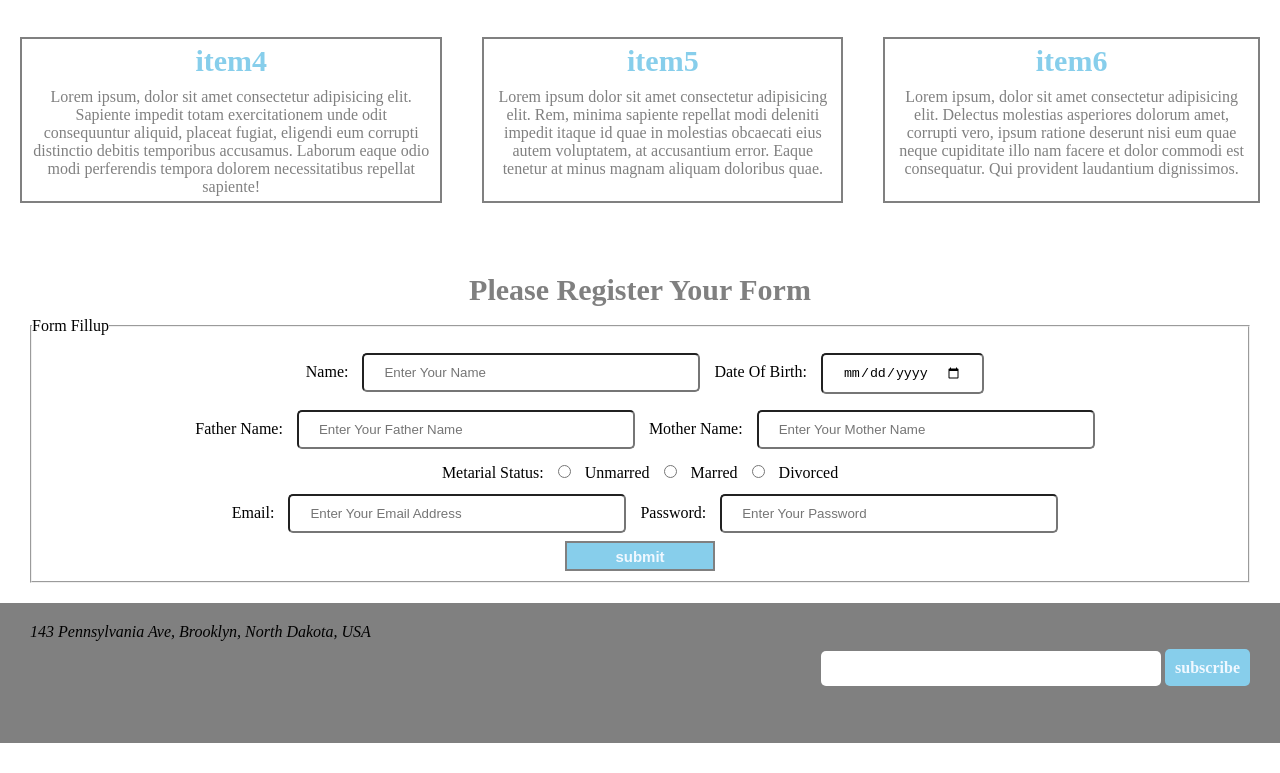
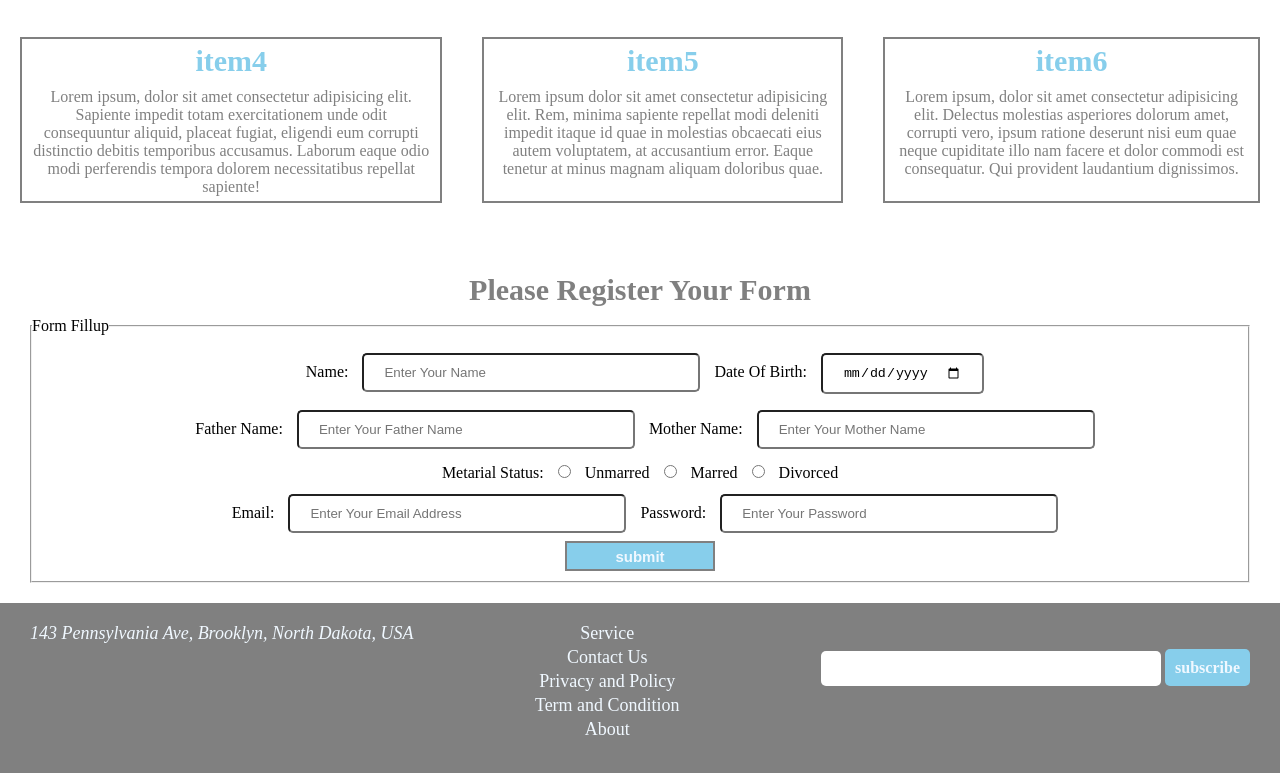
Before and after one commit to ShuvoProgram/Personal-website, a plain HTML site: page index.html in a window 1280 px wide. Shown: the part 1550-2323 px from the top of the page. Before the commit the page ends 2293 px from the top, so only its background shows below. Drawn offline with nearby package versions, Linux system fonts and the light colour scheme; no server answers.

Commit message:
added footer links

```diff
--- a/index.html
+++ b/index.html
@@ -219,6 +219,15 @@
     <div class="details">
       <address>143 Pennsylvania Ave, Brooklyn, North Dakota, USA</address>
     </div>
+    <div class="links">
+      <ul>
+        <li><a class="footer-links" href="">Service</a></li>
+        <li><a class="footer-links" href="">Contact Us</a></li>
+        <li><a class="footer-links" href="">Privacy and Policy</a></li>
+        <li><a class="footer-links" href="">Term and Condition</a></li>
+        <li><a class="footer-links" href="">About</a></li>
+      </ul>
+    </div>
     <div class="subsciption">
       <input type="email" id="email" />
       <a href="" id="s-link">subscribe</a>
--- a/style.css
+++ b/style.css
@@ -183,8 +183,12 @@ footer{
     display: flex;
     justify-content: space-between;
     padding: 20px 30px 20px 30px;
-    height: 100px;
+    height: 130px;
     background-color: var(--text-color);
+}
+.details{
+    color: aliceblue;
+    font-size: 18px;
 }
 .subsciption{
     float: right;
@@ -204,3 +208,15 @@ footer{
     background-color: var(--Special-text-color);
     border-radius: 5px;
 }
+.links{
+    width: 300px;
+    text-align: center;
+}
+ul > li {
+    list-style: none;
+}
+.footer-links{
+    color: aliceblue;
+    font-size: 18px;
+    text-decoration: none;
+}
```
